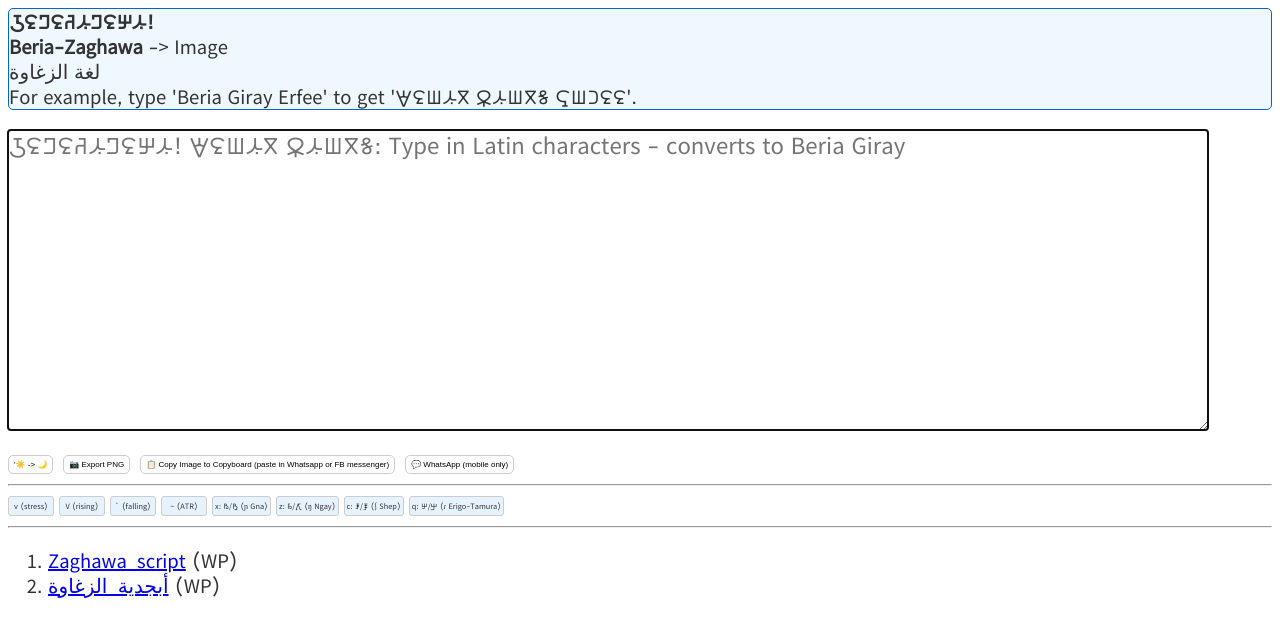
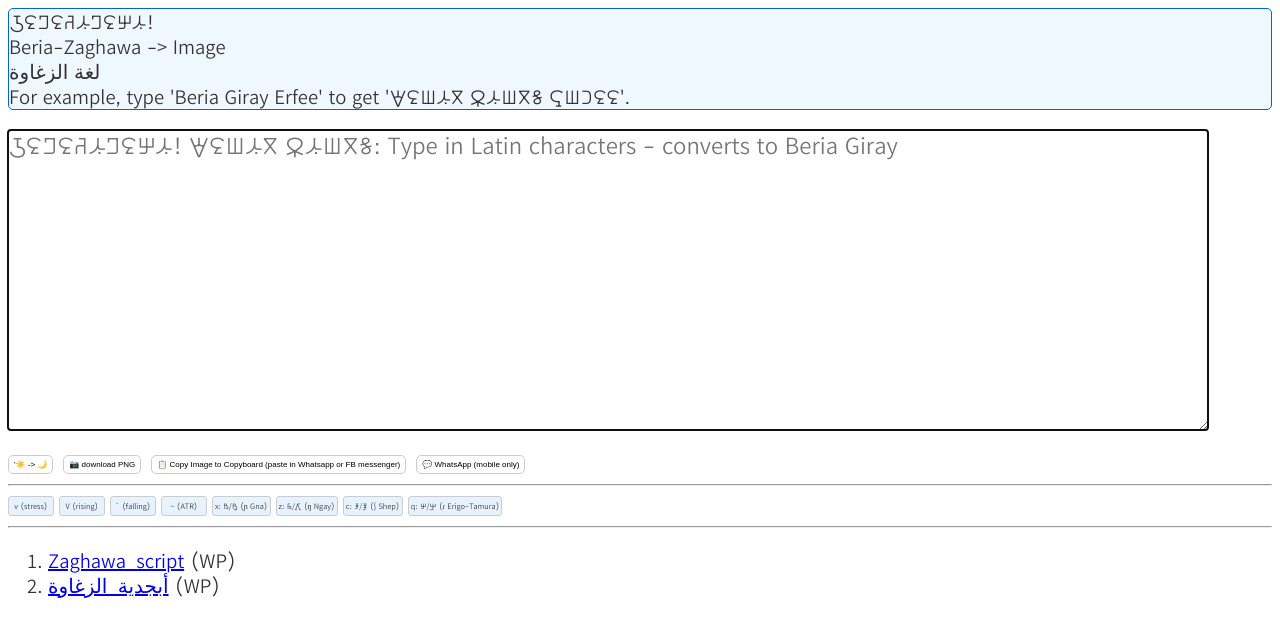
Before and after one commit to komapc/noamba, a website: page src/beria-input.html in a window 1280 px wide. Drawn offline with Linux system fonts and the light colour scheme.

```diff
--- a/src/beria-input.html
+++ b/src/beria-input.html
@@ -17,7 +17,7 @@
   <style>
 
     body {
-      font-family: KedebideriM, serif, sans-serif;
+      font-family: KedebideriR, serif, sans-serif;
       /* font-family: KedebideriSB, serif, sans-serif; */
       font-size: 125%;
       /* margin: 20px;
@@ -48,7 +48,7 @@
       width: 1200px;
       /* max-width: 100%; */
       height: 300px;
-      font-family: KedebideriM, serif, sans-serif;
+      font-family: KedebideriR, serif, sans-serif;
       font-size: 24px;
       margin: 0;
       border: 0;
@@ -177,8 +177,8 @@
 <body>
 
   <div class="info">
-    <strong>𖺩𖺾𖺽𖺾𖺼𖻂𖺽𖺾𖻍𖻂! </strong><br>
-    <strong>Beria-Zaghawa</strong> -> Image<br>
+    𖺩𖺾𖺽𖺾𖺼𖻂𖺽𖺾𖻍𖻂! <br>
+    Beria-Zaghawa -> Image<br>
     لغة الزغاوة<br>
     For example, type 'Beria Giray Erfee' to get '𖺡𖺾𖻌𖻂𖺻 𖺥𖻂𖻌𖺻𖻓 𖺣𖻌𖺿𖺾𖺾'.<br>
   </div>
@@ -191,7 +191,7 @@
 
   <div class="theme-controls">
     <button id="theme-toggle" class="theme-button">'☀️ -> 🌙</button>
-    <button id="export-png" class="theme-button">📷 Export PNG</button>
+    <button id="export-png" class="theme-button">📷 download PNG</button>
     <button id="copy-image" class="theme-button">📋 Copy Image to Copyboard (paste in Whatsapp or FB messenger)</button>
     <button id="share-whatsapp" class="theme-button">💬 WhatsApp (mobile only) </button>
   </div>
@@ -412,7 +412,7 @@
 // https://html2canvas.hertzen.com/configuration
 
       // const wrapperTextarea = document.getElementById('beria-textarea-wrapper');
-      let q = beriaEl.cloneNode(true);
+      let q = beriaEl.cloneNode();
       document.body.appendChild(q);
 
       try {
```
